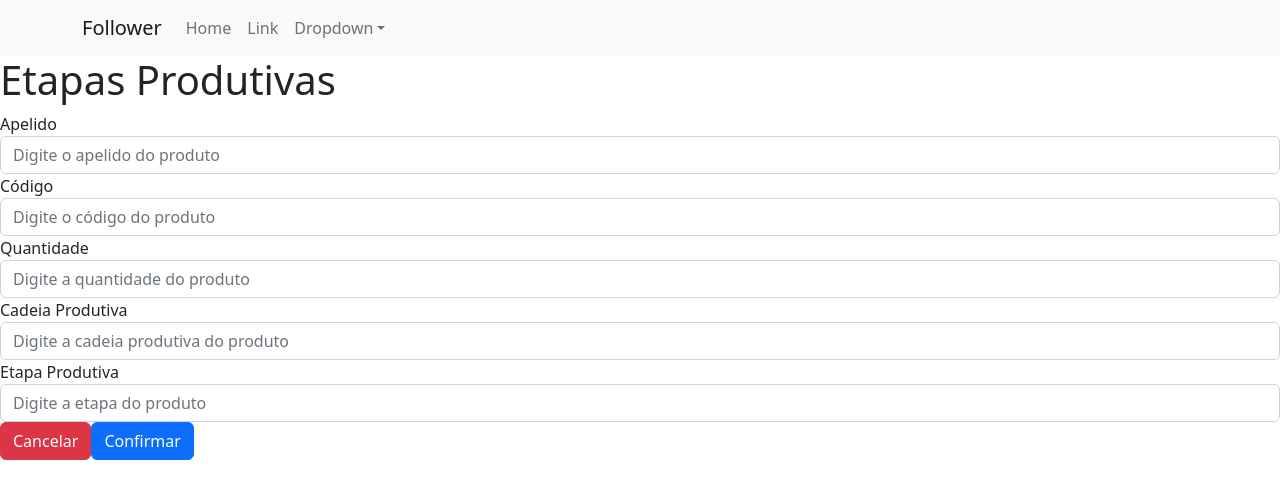
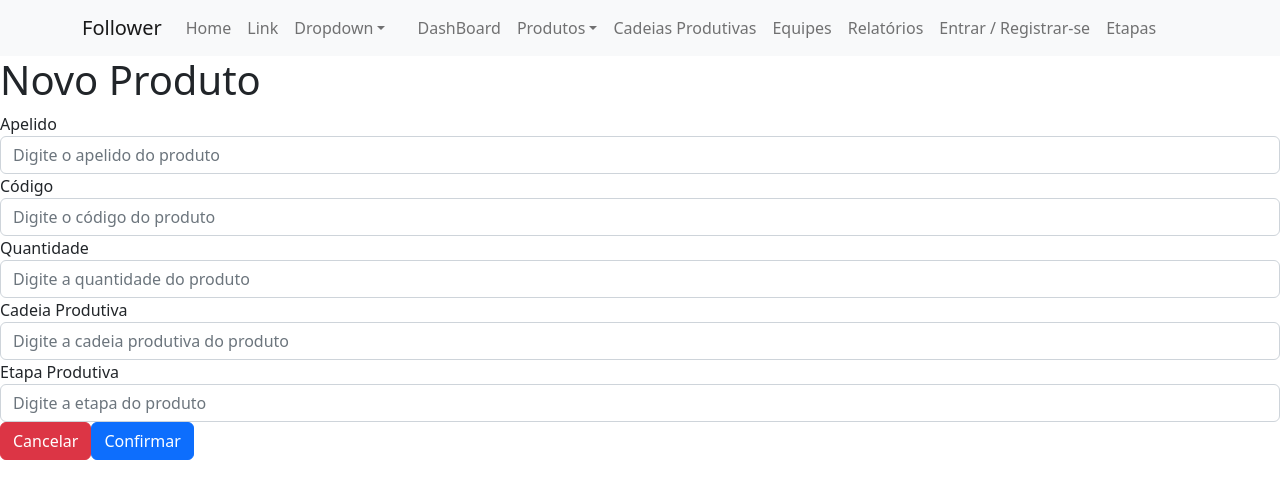
Before and after one commit to dsm-cefet-rj/trabalho-integrado-2022-2-grupo-1-psw, a React (Create React App) app: page /novoProduto in a window 1280 px wide. Shown: the top 498 px of the page. Built offline with nearby package versions, Linux system fonts and the light colour scheme.

Commit message:
Conserto da pagina de add produtos; conserto da NavBar

```diff
--- a/src/components/Navbar.js
+++ b/src/components/Navbar.js
@@ -22,21 +22,22 @@ function NavbarComponent() {
                 Another action
               </NavDropdown.Item>
               <NavDropdown.Item href="#action/3.2"> Example</NavDropdown.Item>
+
               <NavDropdown.Divider />
               <NavDropdown.Item>
-              </NavDropdown.Item>
+              </NavDropdown.Item></NavDropdown>
+
             <Nav.Link href="/"></Nav.Link>
             <Nav.Link href="Dashboard">DashBoard</Nav.Link>
             <NavDropdown title="Produtos" id="basic-nav-dropdown">
               <NavDropdown.Item href="Produtos">Todos os Produtos</NavDropdown.Item>
               <NavDropdown.Item href="NovoProduto">Novo Produto</NavDropdown.Item>
-            </NavDropdown>
+              </NavDropdown>
             <Nav.Link href="Cadeias">Cadeias Produtivas</Nav.Link>
             <Nav.Link href="Equipes">Equipes</Nav.Link>
             <Nav.Link href="Relatorios">Relatórios</Nav.Link>
             <Nav.Link href="Acesso">Entrar / Registrar-se</Nav.Link>
             <Nav.Link href="Etapas">Etapas</Nav.Link>
-            </NavDropdown>
           </Nav>
         </Navbar.Collapse>
       </Container>
--- a/src/pages/NovoProduto.js
+++ b/src/pages/NovoProduto.js
@@ -2,7 +2,7 @@ import Forms from '../components/Forms.js'
 function NovoProduto () {
     return (
       <div>
-        <h1>Etapas Produtivas</h1>
+        <h1>Novo Produto</h1>
         <Forms/>
       </div>
     )
```
